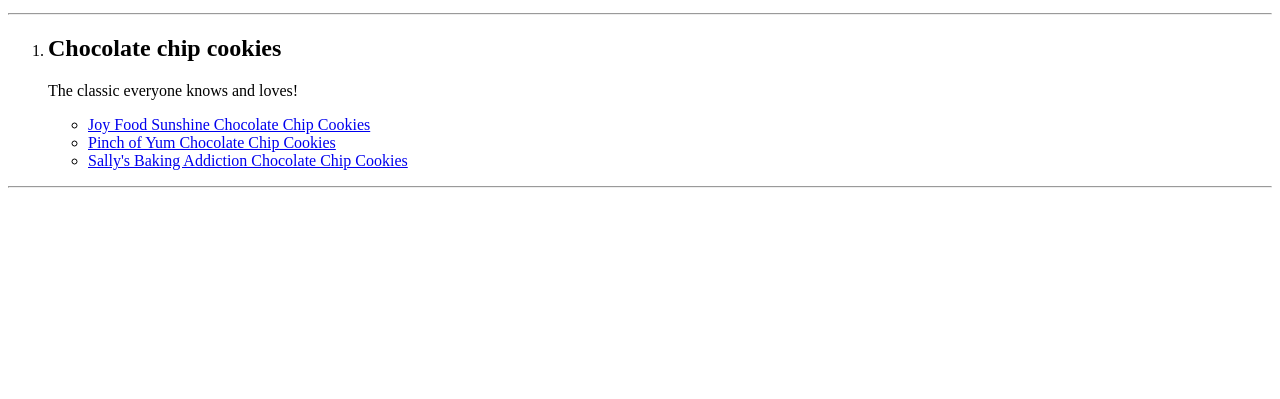
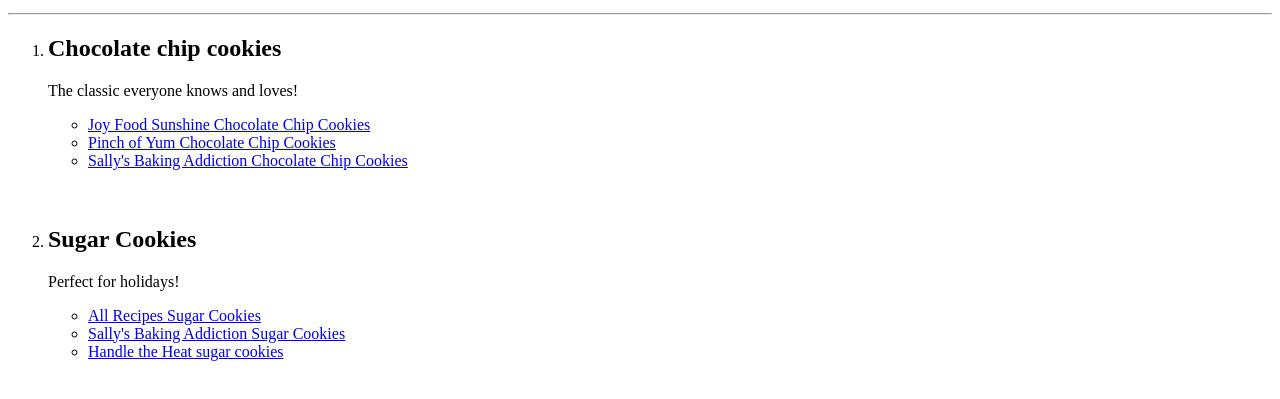
Before and after one commit to saatvikKundoor/odin-recipes, a plain HTML site: page index.html in a window 1280 px wide. Shown: the part 101-500 px from the top of the page. Drawn offline with Linux system fonts and the light colour scheme.

Commit message:
Added Sugar cookie links + layout
Users can now also access links to popular sugar cookie links on the internet.

```diff
--- a/index.html
+++ b/index.html
@@ -22,8 +22,23 @@
                     <a href="https://sallysbakingaddiction.com/chewy-chocolate-chip-cookies/" target="_blank" rel="noopener noreferrer" >Sally's Baking Addiction Chocolate Chip Cookies</a>
                 </li>
             </ul></li>
+        <br>
+        <br>
+            <li><h2>Sugar Cookies</h2> <p>Perfect for holidays!</p>
+        <ul>
+            <li>
+                <a href="https://www.allrecipes.com/recipe/9870/easy-sugar-cookies/" target="_blank" rel="noopener noreferrer">All Recipes Sugar Cookies</a>
+            </li>
+            <li>
+                <a href="https://sallysbakingaddiction.com/best-sugar-cookies/" target="_blank" rel="noopener noreferrer">Sally's Baking Addiction Sugar Cookies</a>
+            </li>
+            <li>
+                <a href="https://handletheheat.com/soft-chewy-sugar-cookies/" target="_blank" rel="noopener noreferrer">Handle the Heat sugar cookies</a>
+            </li>
+
         </ol>
-        <hr>
 
+
+        </ul></li>
     </body>
 </html>
```
